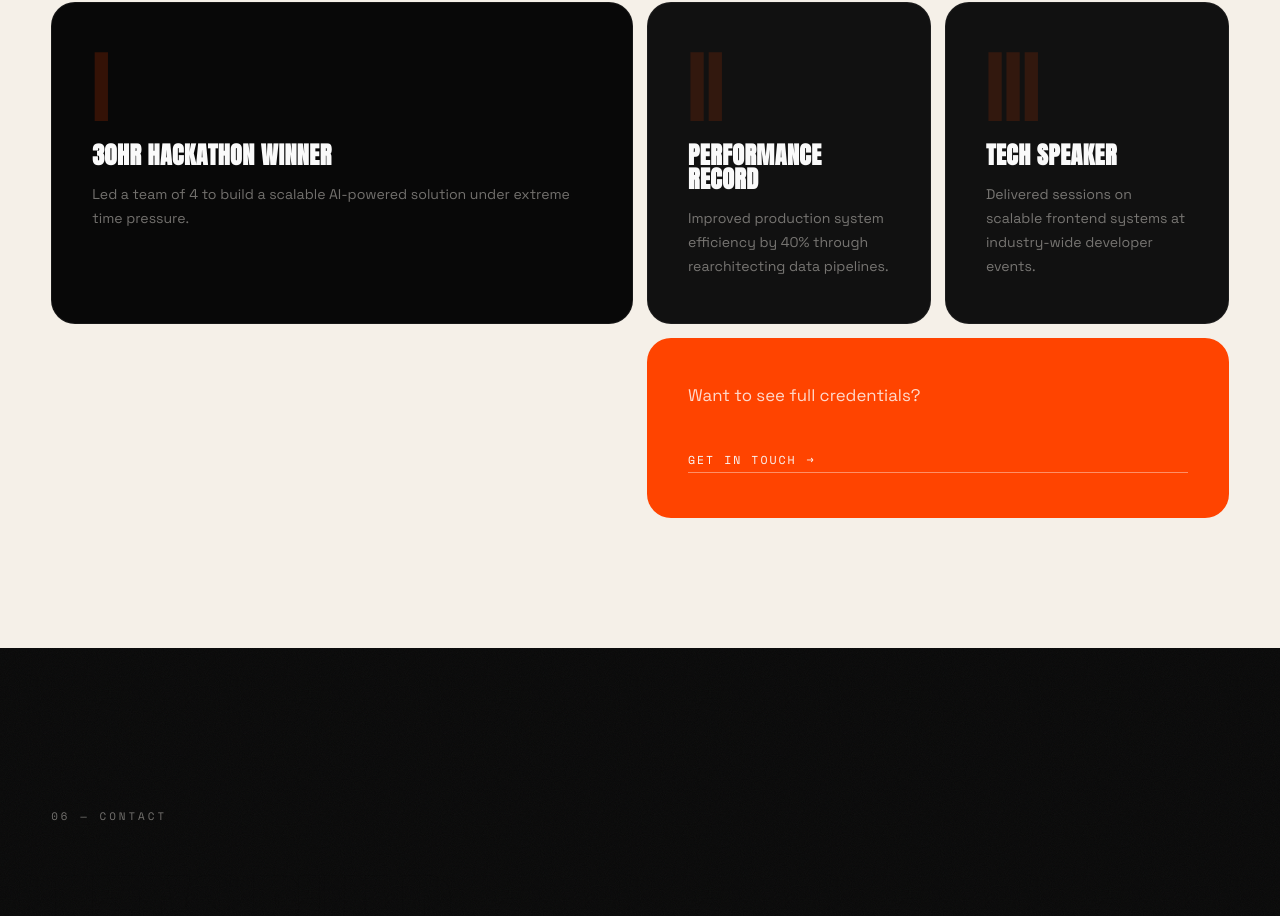
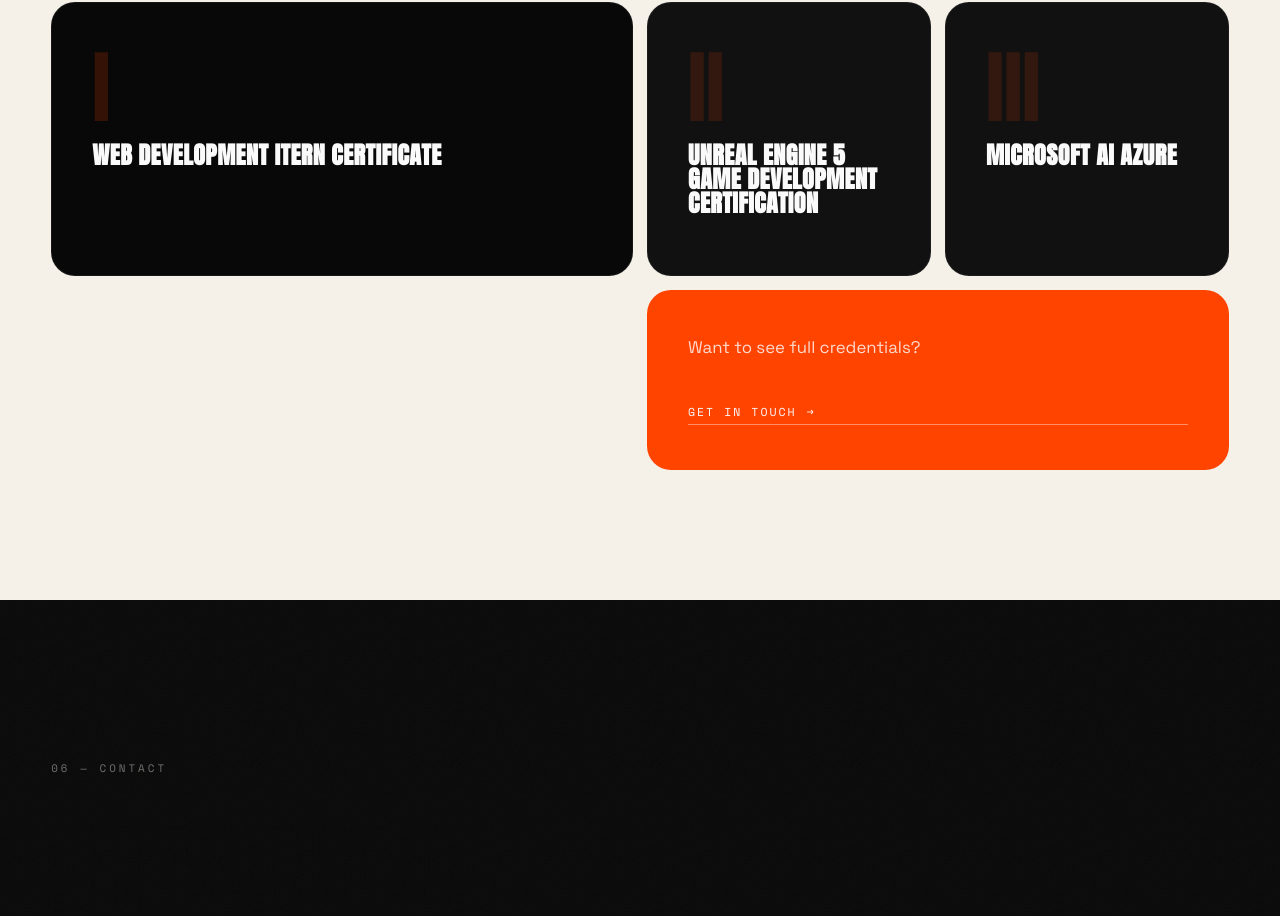
Before and after one commit to thillairaghu2005/raghunandhan-t-portfolio, a React (Vite) app: page / in a window 1280 px wide. Shown: the part 4447-5363 px from the top of the page. Built offline with nearby package versions, Linux system fonts and the light colour scheme.

Commit message:
Add files via upload

```diff
--- a/src/App.jsx
+++ b/src/App.jsx
@@ -319,20 +319,20 @@
       <div className="ach-bento">
         <div className="ach-card ach-card--feat">
           <span className="ach-roman">I</span>
-          <h3 className="ach-title">30hr Hackathon Winner</h3>
-          <p className="ach-desc">Led a team of 4 to build a scalable AI-powered solution under extreme time pressure.</p>
+          <h3 className="ach-title">Web Development Itern Certificate</h3>
+          <p className="ach-desc"></p>
         </div>
 
         <div className="ach-card ach-card--dark">
           <span className="ach-roman">II</span>
-          <h3 className="ach-title">Performance Record</h3>
-          <p className="ach-desc">Improved production system efficiency by 40% through rearchitecting data pipelines.</p>
+          <h3 className="ach-title">Unreal Engine 5 Game Development Certification</h3>
+          <p className="ach-desc"></p>
         </div>
 
         <div className="ach-card ach-card--dark">
           <span className="ach-roman">III</span>
-          <h3 className="ach-title">Tech Speaker</h3>
-          <p className="ach-desc">Delivered sessions on scalable frontend systems at industry-wide developer events.</p>
+          <h3 className="ach-title">Microsoft AI Azure</h3>
+          <p className="ach-desc"></p>
         </div>
 
         <div className="ach-card ach-card--cta">
```
